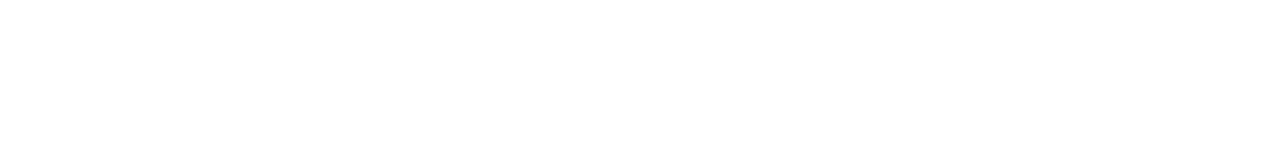
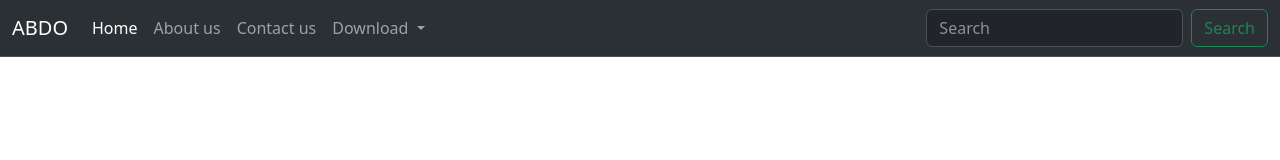
Before and after one commit to abdo-540/boot-test, a website: page index.html in a window 1280 px wide. Drawn offline with nearby package versions, Linux system fonts and the light colour scheme.

Commit message:
added navbar

```diff
--- a/index.html
+++ b/index.html
@@ -8,7 +8,45 @@
 </head>
 <body>
 
-    <nav class=""></nav>
+    <nav class="navbar bg-dark border-bottom border-bottom-dark navbar-expand-lg bg-body-tertiary" data-bs-theme="dark">
+
+        <div class="container-fluid">
+
+    <a class="navbar-brand mb-0 h1" href="#">ABDO</a>
+    <button class="navbar-toggler" type="button" data-bs-toggle="collapse" data-bs-target="#navbarSupportedContent" aria-controls="navbarSupportedContent" aria-expanded="false" aria-label="Toggle navigation">
+      <span class="navbar-toggler-icon"></span>
+    </button>
+    <div class="collapse navbar-collapse" id="navbarSupportedContent">
+      <ul class="navbar-nav me-auto mb-2 mb-lg-0">
+        <li class="nav-item">
+          <a class="nav-link active" aria-current="page" href="#">Home</a>
+        </li>
+        <li class="nav-item">
+          <a class="nav-link" href="#">About us</a>
+        </li>
+        <li class="nav-item">
+          <a class="nav-link" href="#">Contact us</a>
+        </li>
+        <li class="nav-item dropdown">
+          <a class="nav-link dropdown-toggle" href="#" role="button" data-bs-toggle="dropdown" aria-expanded="false">
+            Download
+          </a>
+          <ul class="dropdown-menu">
+            <li><a class="dropdown-item" href="#">PC</a></li>
+            <li><a class="dropdown-item" href="#">Mac</a></li>
+            <li><a class="dropdown-item" href="#">Linux</a></li>
+            <li><hr class="dropdown-divider"></li>
+            <li><a class="dropdown-item" href="#">Other</a></li>
+          </ul>
+        </li>
+      </ul>
+      <form class="d-flex" role="search">
+        <input class="form-control me-2" type="search" placeholder="Search" aria-label="Search">
+        <button class="btn btn-outline-success" type="submit">Search</button>
+      </form>
+    </div>
+  </div>
+    </nav>
 
     <script src="./node_modules/bootstrap/dist/js/bootstrap.bundle.js"></script>
 </body>
```
